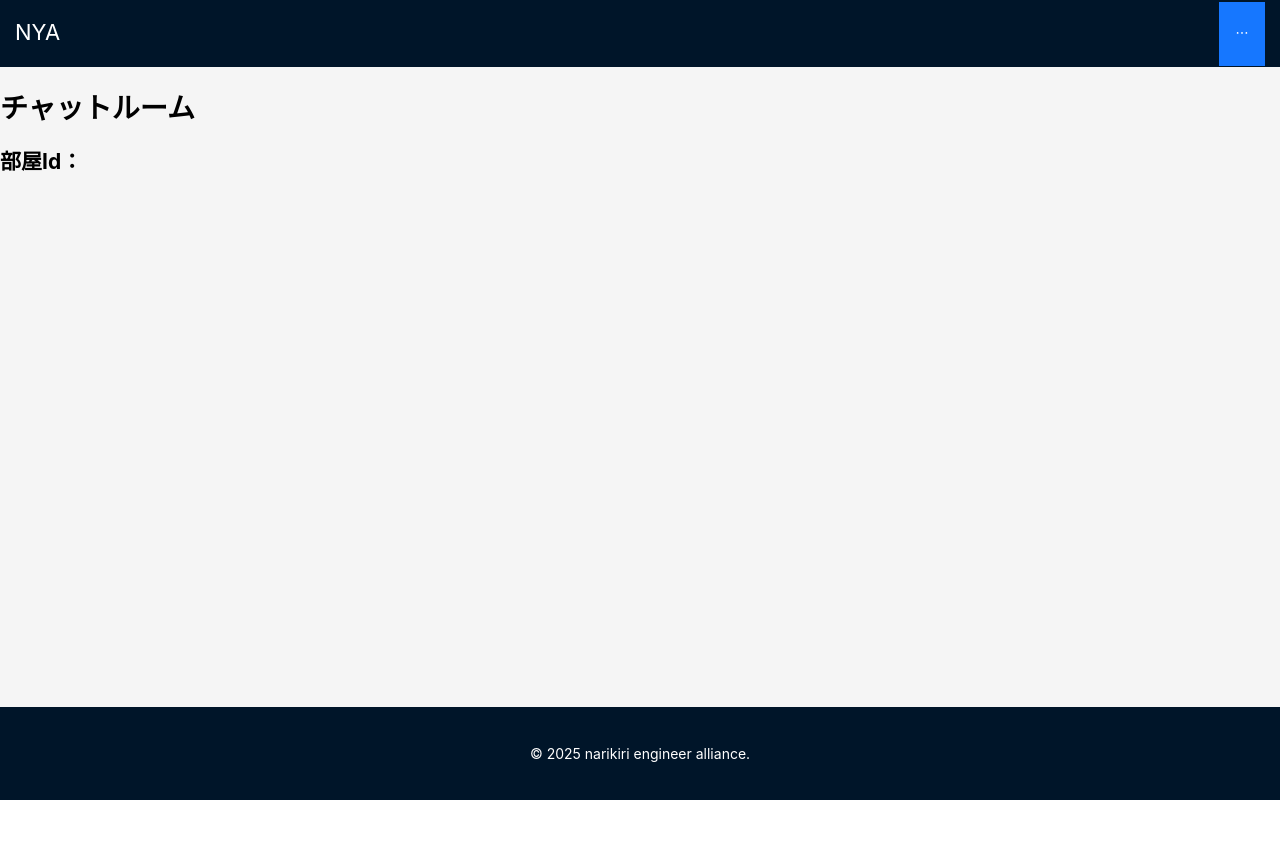
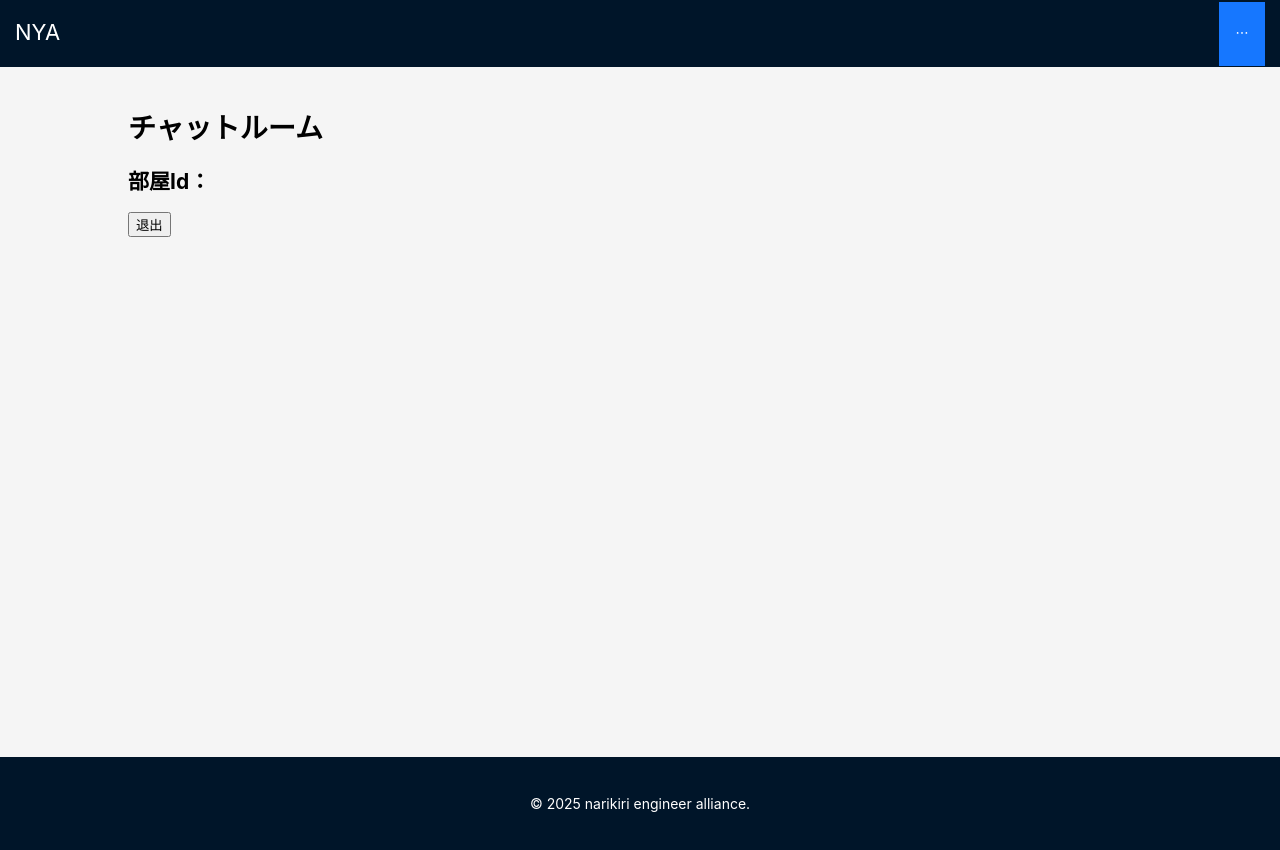
Before and after one commit to sleep0001/anya-chat-app-vite, a React (Vite) app: page /room/1 in a window 1280 px wide. Before the commit the page ends 800 px from the top, so only its background shows below. Built offline with nearby package versions, Linux system fonts and the light colour scheme; no server answers.

Commit message:
かわいいボタンを実装

```diff
--- a/src/components/common/RoomList.tsx
+++ b/src/components/common/RoomList.tsx
@@ -10,10 +10,11 @@ const RoomList = () => {
 
     return (
         <List
+            style={{ borderRadius: '16px', overflow: 'hidden', border: '1px solid #eee'}}
             itemLayout="horizontal"
             dataSource={roomIds.map(roomId => ({ title: roomId }))}
             renderItem={(item) => (
-                <List.Item>
+                <List.Item style={{ padding: '16px' }}>
                     <List.Item.Meta
                         // avatar={<Avatar src={`https://...`} />}アイコンを設定できる。
                         title={<a>{item.title}</a>}
--- a/src/components/layout/ChatRoom.tsx
+++ b/src/components/layout/ChatRoom.tsx
@@ -1,13 +1,17 @@
 import { useContexts } from "../../contexts/contexts";
+import { useWebSocket } from '../../hooks/useWebSocket';
 
 const ChatRoom = () => {
     const {
         entryRoomId
     } = useContexts();
+    const { exitRoom } = useWebSocket();
+
     return (
         <div>
             <h1>チャットルーム</h1>
             <h2>部屋Id：{entryRoomId}</h2>
+            <button onClick={() => exitRoom(entryRoomId)}>退出</button>
 
         </div>
     )
--- a/src/components/layout/Lobby.css
+++ b/src/components/layout/Lobby.css
@@ -1,7 +1,7 @@
 .lobby {
-    width: 50%;
+    max-width: 800px;
+    width: 100%;
     display: block;
     margin-right: auto;
     margin-left: auto;
-    background-color: blueviolet;
 }
--- a/src/components/layout/Lobby.tsx
+++ b/src/components/layout/Lobby.tsx
@@ -1,11 +1,14 @@
+// import CuteButtons from "../common/CuteButton";
 import RoomList from "../common/RoomList";
 import "./Lobby.css"
+
 
 const Lobby = () => {
 
 
     return (
         <div className="lobby">
+            {/* <CuteButtons/> */}
             <RoomList />
         </div>
     )
--- a/src/components/layout/PageLayout.tsx
+++ b/src/components/layout/PageLayout.tsx
@@ -6,7 +6,15 @@ const PageLayout = () => {
     return (
         <>
             <AppHeader />
-            <main style={{ minHeight: '80vh'}}>
+            <main style={{
+                minHeight: '80vh',
+                marginLeft:'auto',
+                marginRight:'auto',
+                marginTop:'20px',
+                marginBottom:'30px',
+                width:'80%'
+                }}
+            >
                 <Outlet />
             </main>
             <AppFooter />
--- a/src/hooks/useWebSocket.ts
+++ b/src/hooks/useWebSocket.ts
@@ -12,9 +12,6 @@ export const useWebSocket = () => {
         setEntryRoomId
     } = useContexts();
     const navigate = useNavigate();
-    const handleEnterRoom = (roomId: string) => {
-        navigate(`/room/${roomId}`);
-    };
 
     useEffect(() => {
         let isMounted = true;
@@ -89,7 +86,17 @@ export const useWebSocket = () => {
         }
         sendMessage(message);
         setEntryRoomId(roomId);
-        handleEnterRoom(roomId);
+        navigate(`/room/${roomId}`);
+    }
+
+    const exitRoom = (roomId:string) => {
+        const message:requestMessage = {
+            type:"exit",
+            roomId:roomId
+        }
+        sendMessage(message);
+        setEntryRoomId("");
+        navigate(`/`);
     }
 
     const sendMessage = (msg: requestMessage) => {
@@ -99,6 +106,8 @@ export const useWebSocket = () => {
     return {
         connectionStatus,
         sendMessage,
+        enterRoom,
+        exitRoom
     };
 };
 
```
Also changed, not shown: src/components/common/CuteButton.tsx (added, +47 -0 lines).
